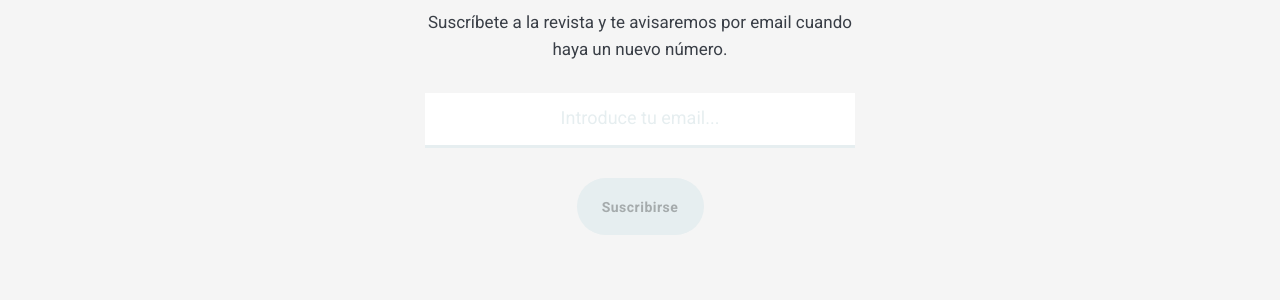
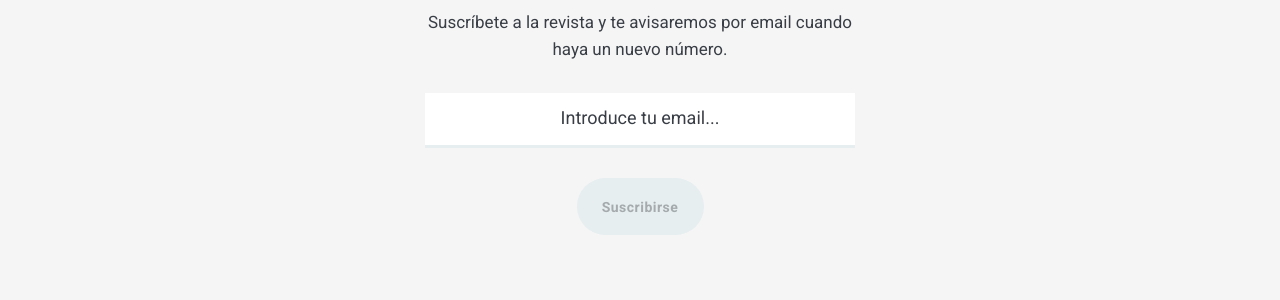
Before and after one commit to revistalva2/lva2.github.io, a Jekyll site: the page built from index.html, in a window 1280 px wide. Shown: the part 1273-1573 px from the top of the page. Built offline with Jekyll 4.4.1, drawn with Linux system fonts in a browser that asks for light colours; nearby versions of some CDN libraries; the list of posts is cut into pages by our own code.

Commit message:
Update _subscribe.scss

```diff
--- a/_sass/3-modules/_subscribe.scss
+++ b/_sass/3-modules/_subscribe.scss
@@ -33,7 +33,7 @@
 
       &::placeholder {
         font-size: 18px;
-        color: $light-gray;
+        color: $dark;
       }
     }
 
```
